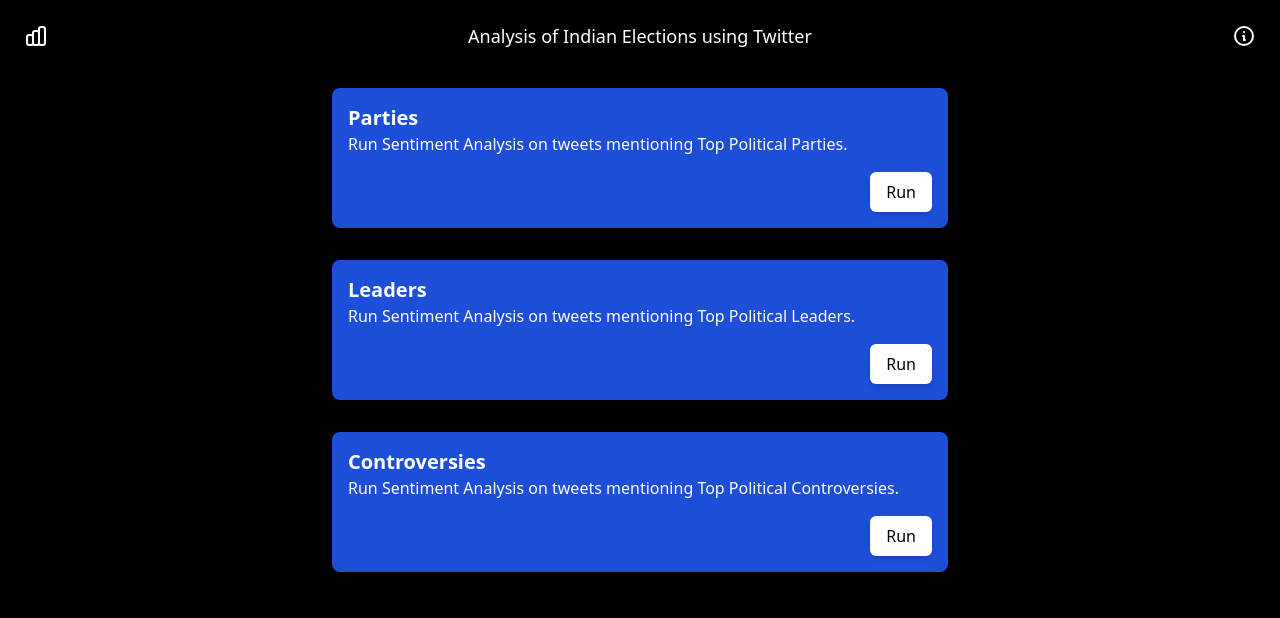
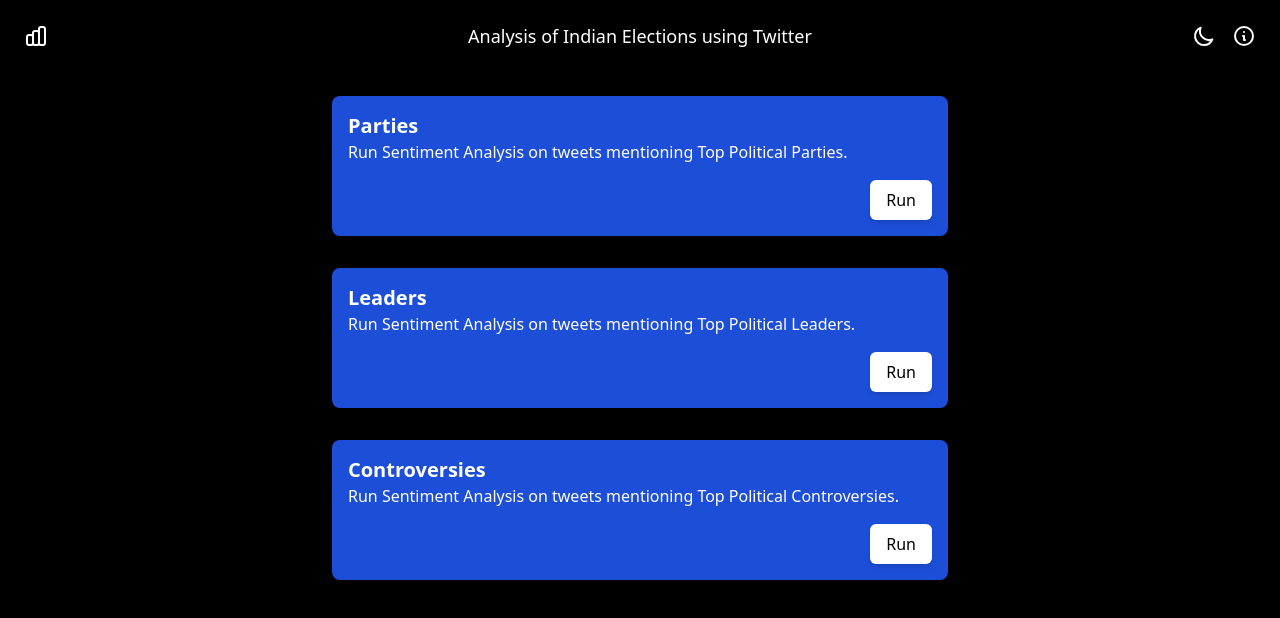
Before and after one commit to FlamingArch/analysis-of-indian-election-using-twitter, a React (Create React App) app: page / in a window 1280 px wide. Shown: the top 618 px of the page. Built offline with nearby package versions, Linux system fonts and the light colour scheme.

Commit message:
Added Backdrop Blur to TopBar, initial support for selecting Light and Dark Theme

```diff
--- a/src/Components/App.js
+++ b/src/Components/App.js
@@ -6,9 +6,14 @@
 import SectionControls from "./Supporting/SectionControls";
 import OverlayWindow from "./Supporting/OverlayWindow";
 
-import { ChartBarIcon, InformationCircleIcon } from "@heroicons/react/outline";
+import {
+  ChartBarIcon,
+  InformationCircleIcon,
+  MoonIcon,
+  SunIcon,
+} from "@heroicons/react/outline";
 
-function App() {
+function App(props) {
   const [windowVisible, setWindowVisible] = useState(false);
   const [windowTitle, setWindowTitle] = useState("");
 
@@ -48,13 +53,26 @@
   ];
 
   return (
-    <div className="w-screen min-h-screen bg-black text-white">
+    <div
+      className={
+        "w-screen min-h-screen" + props.darkMode
+          ? "bg-black text-white"
+          : "bg-white text-black"
+      }
+    >
       <TopBar
         title="Analysis of Indian Elections using Twitter"
         logo={<ChartBarIcon className="w-6 h-6" />}
       >
         <Button type="icon" onClick="">
           <InformationCircleIcon className="w-6 h-6" />
+        </Button>
+        <Button type="icon" onClick="">
+          {props.darkMode ? (
+            <SunIcon className="w-6 h-6" />
+          ) : (
+            <MoonIcon className="w-6 h-6" />
+          )}
         </Button>
       </TopBar>
 
--- a/src/Components/Supporting/OverlayWindow.js
+++ b/src/Components/Supporting/OverlayWindow.js
@@ -11,7 +11,7 @@
       }}
       animate={{ translateX: ["200vw", "0px"], opacity: [0, 1] }}
       transition={{ duration: 0.2 }}
-      className="w-full h-full absolute bg-black bg-opacity-80 backdrop-blur-3xl backdrop-filter z-20 top-0 left-0 grid shadow-2xl"
+      className="w-full h-full absolute bg-black bg-opacity-80 backdrop-blur-3xl backdrop-filter z-20 top-0 left-0 right-0 bottom-0 grid shadow-2xl"
     >
       <TopBar
         title={props.title + (props.title ? " " : "") + "Sentiment Analysis"}
--- a/src/Components/Supporting/TopBar.js
+++ b/src/Components/Supporting/TopBar.js
@@ -4,6 +4,8 @@
 
 const TopBar = (props) => {
   return (
+    <div className="relative h-20 z-10">
+      <div className="w-screen bg-black bg-opacity-80 backdrop-filter backdrop-blur-xl fixed">
         <div
           style={{ gridTemplateColumns: "1fr auto 1fr" }}
           className="grid p-4 h-min"
@@ -25,6 +27,8 @@
           </div>
           <div className="flex flex-row-reverse">{props.children}</div>
         </div>
+      </div>
+    </div>
   );
 };
 
```
Lines whose indentation alone changed are shown as unchanged.
